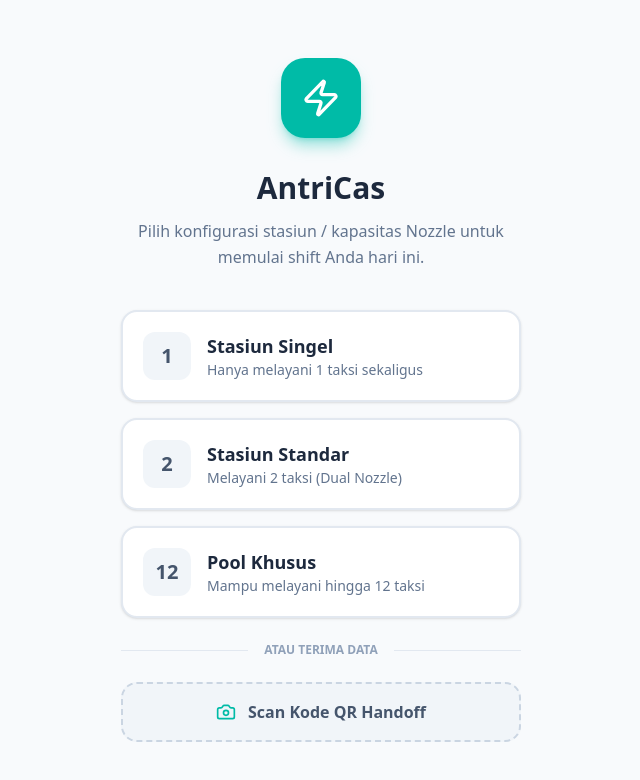
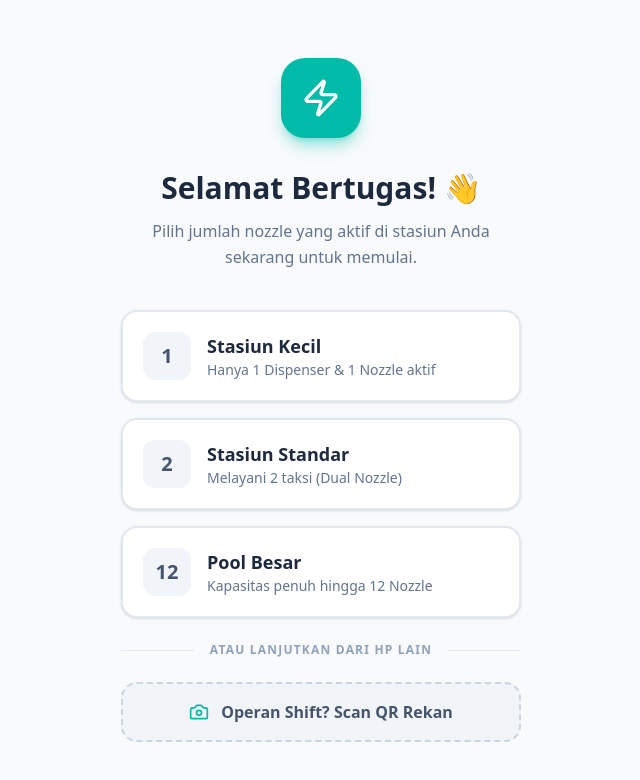
Before and after one commit to 5leepy/antrian-hp, a Next.js app: page / in a window 1280 px wide. Shown: the top 780 px of the page, without its empty margins (319-959 px from the left). Built offline with nearby package versions, Linux system fonts and the light colour scheme.

Commit message:
style: friendly language for setup page

```diff
--- a/src/app/page.tsx
+++ b/src/app/page.tsx
@@ -511,13 +511,13 @@ export default function EVQueueApp() {
           <div className="w-20 h-20 bg-teal-500 rounded-3xl mx-auto flex items-center justify-center shadow-lg shadow-teal-500/40 mb-8">
             <Zap className="w-10 h-10 text-white" />
           </div>
-          <h1 className="text-3xl font-black text-slate-800 dark:text-white mb-3">AntriCas</h1>
-          <p className="text-slate-500 dark:text-slate-400 font-medium mb-10 leading-relaxed">Pilih konfigurasi stasiun / kapasitas Nozzle untuk memulai shift Anda hari ini.</p>
+          <h1 className="text-3xl font-black text-slate-800 dark:text-white mb-3">Selamat Bertugas! 👋</h1>
+          <p className="text-slate-500 dark:text-slate-400 font-medium mb-10 leading-relaxed">Pilih jumlah nozzle yang aktif di stasiun Anda sekarang untuk memulai.</p>
 
           <div className="flex flex-col gap-4 w-full">
             <button onClick={() => setMaxNozzles(1)} className="w-full bg-white dark:bg-slate-900 border-2 border-slate-200 dark:border-slate-800 hover:border-teal-400 dark:hover:border-teal-500 p-5 rounded-2xl flex items-center gap-4 transition-all shadow-sm active:scale-95 group">
               <div className="w-12 h-12 shrink-0 bg-slate-100 dark:bg-slate-800 rounded-xl flex items-center justify-center group-hover:bg-teal-100 dark:group-hover:bg-teal-900/50 transition-colors"><span className="text-xl font-bold text-slate-600 dark:text-slate-300 group-hover:text-teal-600 dark:group-hover:text-teal-400">1</span></div>
-              <div className="text-left"><h3 className="text-lg font-bold text-slate-800 dark:text-slate-200">Stasiun Singel</h3><p className="text-sm text-slate-500">Hanya melayani 1 taksi sekaligus</p></div>
+              <div className="text-left"><h3 className="text-lg font-bold text-slate-800 dark:text-slate-200">Stasiun Kecil</h3><p className="text-sm text-slate-500">Hanya 1 Dispenser & 1 Nozzle aktif</p></div>
             </button>
             <button onClick={() => setMaxNozzles(2)} className="w-full bg-white dark:bg-slate-900 border-2 border-slate-200 dark:border-slate-800 hover:border-teal-400 dark:hover:border-teal-500 p-5 rounded-2xl flex items-center gap-4 transition-all shadow-sm active:scale-95 group">
               <div className="w-12 h-12 shrink-0 bg-slate-100 dark:bg-slate-800 rounded-xl flex items-center justify-center group-hover:bg-teal-100 dark:group-hover:bg-teal-900/50 transition-colors"><span className="text-xl font-bold text-slate-600 dark:text-slate-300 group-hover:text-teal-600 dark:group-hover:text-teal-400">2</span></div>
@@ -525,15 +525,15 @@ export default function EVQueueApp() {
             </button>
             <button onClick={() => setMaxNozzles(12)} className="w-full bg-white dark:bg-slate-900 border-2 border-slate-200 dark:border-slate-800 hover:border-teal-400 dark:hover:border-teal-500 p-5 rounded-2xl flex items-center gap-4 transition-all shadow-sm active:scale-95 group">
               <div className="w-12 h-12 shrink-0 bg-slate-100 dark:bg-slate-800 rounded-xl flex items-center justify-center group-hover:bg-teal-100 dark:group-hover:bg-teal-900/50 transition-colors"><span className="text-xl font-bold text-slate-600 dark:text-slate-300 group-hover:text-teal-600 dark:group-hover:text-teal-400">12</span></div>
-              <div className="text-left"><h3 className="text-lg font-bold text-slate-800 dark:text-slate-200">Pool Khusus</h3><p className="text-sm text-slate-500">Mampu melayani hingga 12 taksi</p></div>
+              <div className="text-left"><h3 className="text-lg font-bold text-slate-800 dark:text-slate-200">Pool Besar</h3><p className="text-sm text-slate-500">Kapasitas penuh hingga 12 Nozzle</p></div>
             </button>
             <div className="my-2 flex items-center gap-4">
                <div className="h-px bg-slate-200 dark:bg-slate-800 flex-1"></div>
-               <span className="text-xs font-bold text-slate-400">ATAU TERIMA DATA</span>
+               <span className="text-xs font-bold text-slate-400 uppercase tracking-widest">ATAU LANJUTKAN DARI HP LAIN</span>
                <div className="h-px bg-slate-200 dark:bg-slate-800 flex-1"></div>
             </div>
             <button onClick={() => { setQrMode("scan"); setShowQrModal(true); }} className="w-full bg-slate-100 dark:bg-slate-900 border-2 border-dashed border-slate-300 dark:border-slate-700 hover:border-teal-500 hover:bg-teal-50 dark:hover:bg-teal-900/20 p-4 rounded-2xl flex items-center justify-center gap-3 transition-all text-slate-600 dark:text-slate-400 font-bold active:scale-95">
-               <Camera className="w-5 h-5 text-teal-500" /> Scan Kode QR Handoff
+               <Camera className="w-5 h-5 text-teal-500" /> Operan Shift? Scan QR Rekan
             </button>
           </div>
         </div>
```
